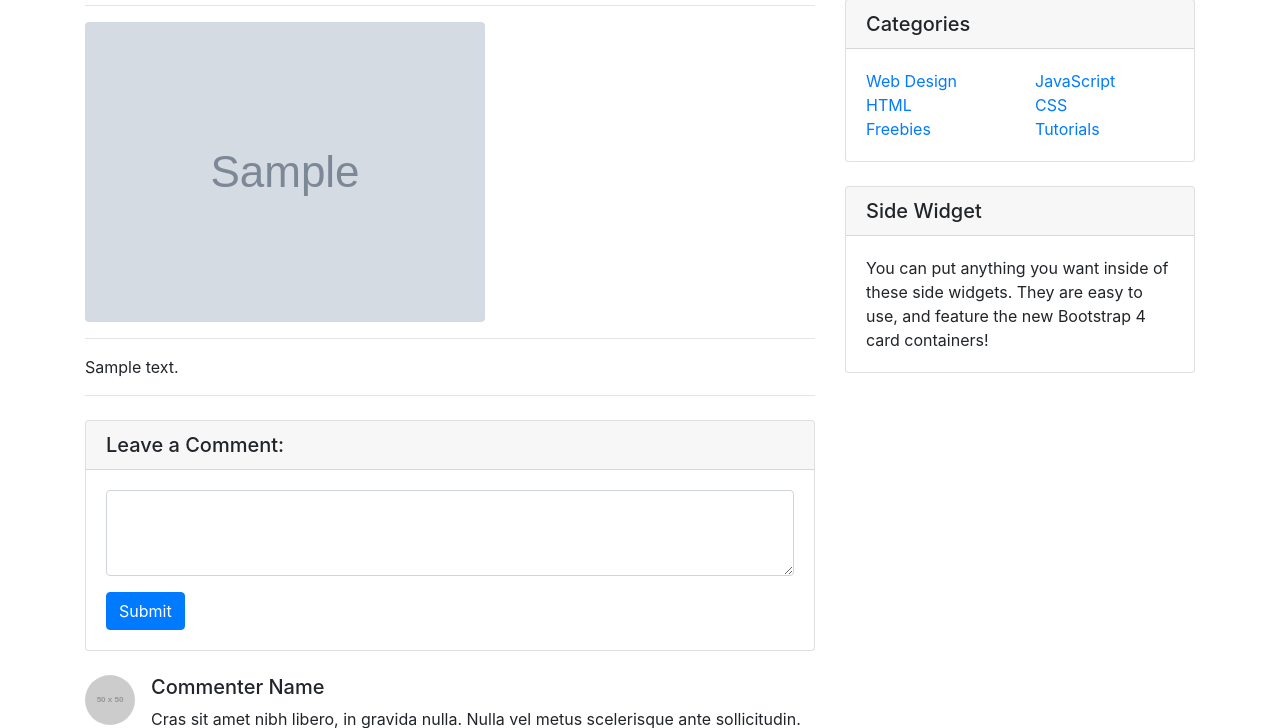
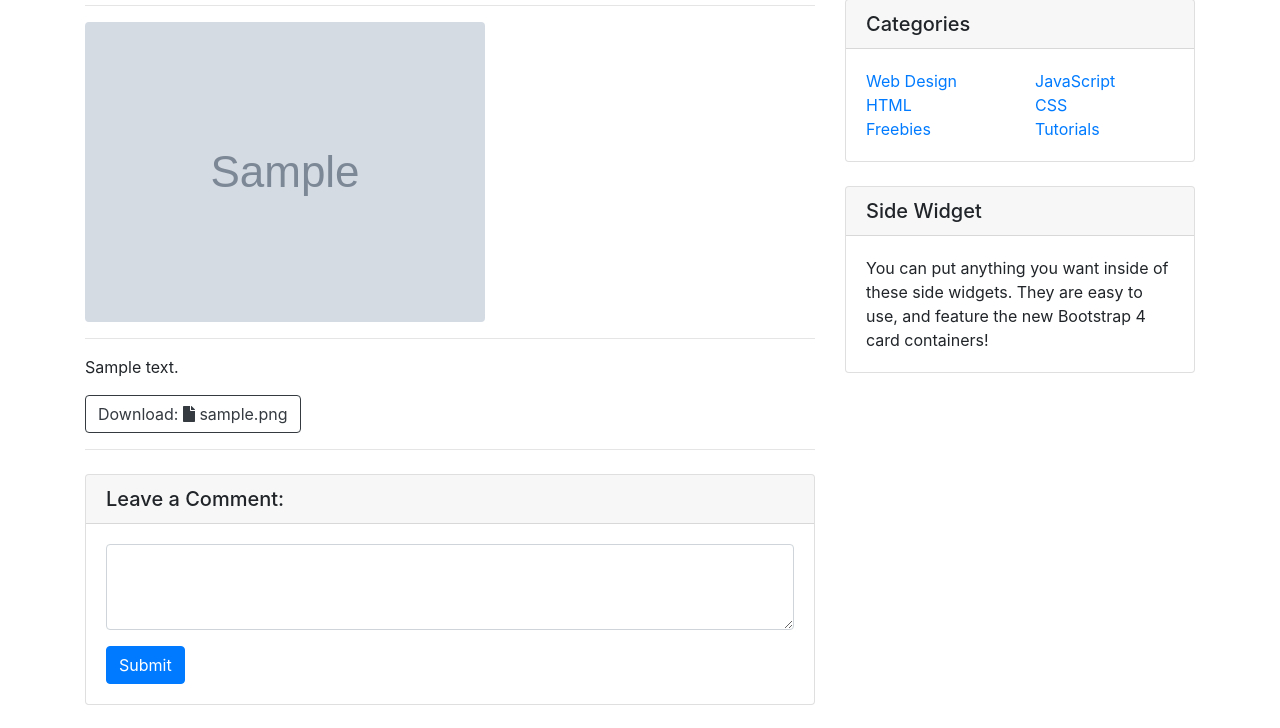
Before and after one commit to junngo/django-blog, a Django app: page /blog/1/ in a window 1280 px wide. Shown: the part 234-962 px from the top of the page. Run offline with Django 3.2, Linux system fonts and the light colour scheme; tables that the repository leaves empty hold one stand-in row (values such as "Sample post"); grey boxes marked "Sample" are stand-in pictures; grey boxes labelled with a size stand in for pictures from a placeholder-image service; some libraries are stand-ins or nearby versions.

Commit message:
added download function for user in template

```diff
--- a/blog/models.py
+++ b/blog/models.py
@@ -1,3 +1,4 @@
+import os
 from django.db import models
 
 # Create your models here.
@@ -14,3 +15,9 @@ class Post(models.Model):
 
     def get_absolute_url(self):
         return f"/blog/{self.id}"
+
+    def get_file_name(self):
+        return os.path.basename(self.file_upload.name)
+
+    def get_file_ext(self):
+        return self.get_file_name().split('.')[-1]
--- a/blog/templates/blog/post_detail.html
+++ b/blog/templates/blog/post_detail.html
@@ -16,6 +16,9 @@
 
   <!-- Custom styles for this template -->
   <link href="{% static 'blog/css/blog-post.css' %}" rel="stylesheet">
+
+  <!-- Font Awesome  -->
+  <link rel="stylesheet" href="https://cdnjs.cloudflare.com/ajax/libs/font-awesome/5.15.3/css/all.min.css">
 
 </head>
 
@@ -84,6 +87,23 @@
 
         <!-- Post Content -->
         <p>{{ post.content }}</p>
+
+
+        {% if post.file_upload %}
+          <a href="{{ post.file_upload.url }}" class="btn btn-outline-dark" role="button" download>
+            Download:
+            {% if post.get_file_ext == 'csv' %}
+              <i class="fas fa-file-csv"></i>
+            {% elif post.get_file_ext == 'xlsx' or post.get_file_ext == 'xls' %}
+              <i class="fas fa-file-excel"></i>
+            {% elif post.get_file_ext == 'docx' or post.get_file_ext == 'doc' %}
+              <i class="fas fa-file-word"></i>
+            {% else %}
+              <i class="fas fa-file"></i>
+            {% endif %}
+            {{ post.get_file_name }}
+          </a>
+        {% endif %}
 
         <hr>
 
```
